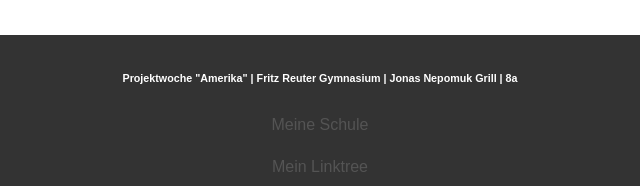
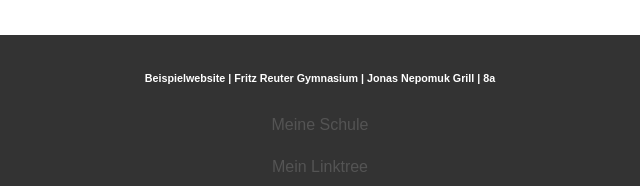
Before and after one commit to root229/Meine-Website, a plain HTML site: page index.html in a window 1280 px wide. Shown: the part 3256-3442 px from the top of the page, 320-960 px from the left. Drawn offline with Linux system fonts and the light colour scheme.

Commit message:
index.html aktualisieren

```diff
--- a/index.html
+++ b/index.html
@@ -49,7 +49,7 @@
         <img src=6.jpeg alt="Slide 6" width=600>
       </main>
 <footer>
-    <h6>Projektwoche "Amerika" | Fritz Reuter Gymnasium | Jonas Nepomuk Grill | 8a</h6>
+    <h6>Beispielwebsite | Fritz Reuter Gymnasium | Jonas Nepomuk Grill | 8a</h6>
     <a href= "https://f-r-g.info">Meine Schule</a>
     <p>
 
```
